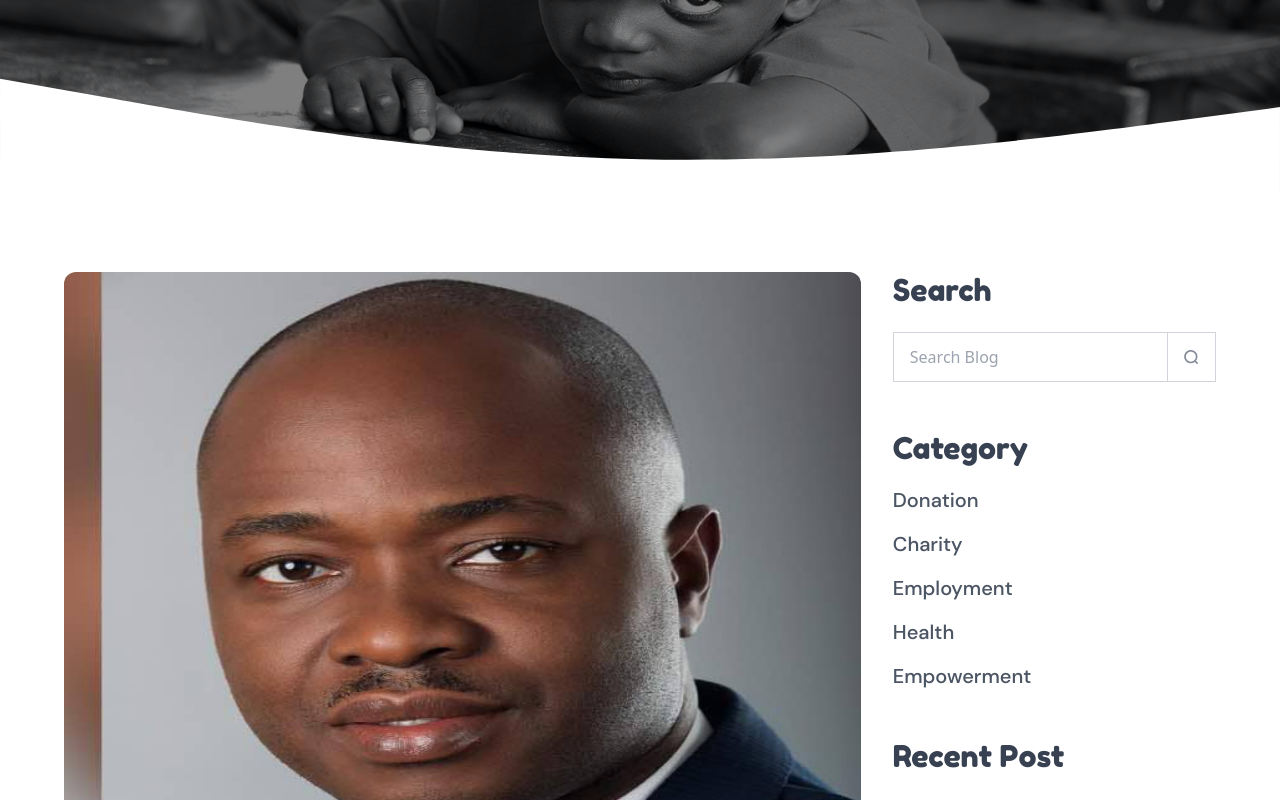
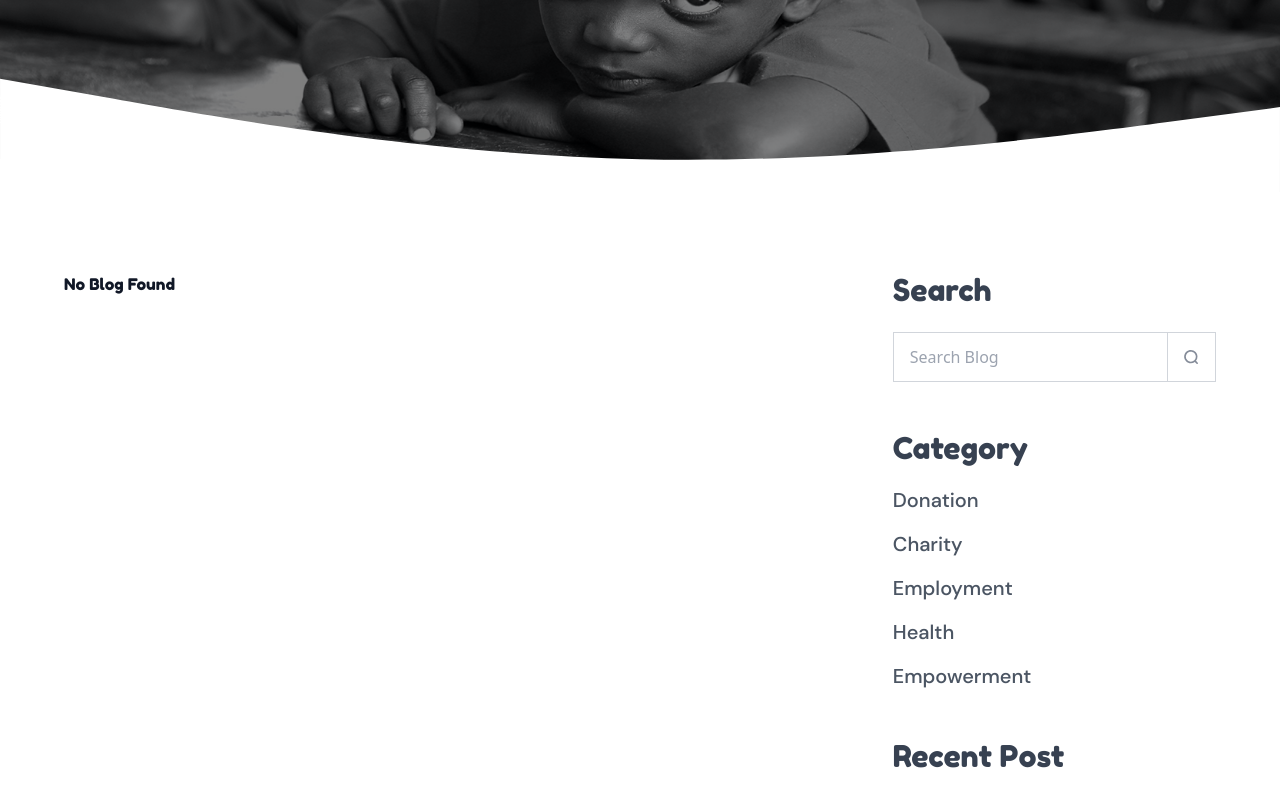
Before and after one commit to RACHID-WEBDEV/topedare, a React (Create React App) app: page /blog/1 in a window 1280 px wide. Shown: the part 300-1100 px from the top of the page. Built offline with nearby package versions, Linux system fonts and the light colour scheme.

Commit message:
Added Slug to Blog

```diff
--- a/src/App.js
+++ b/src/App.js
@@ -39,7 +39,7 @@ function App() {
         <Route path="gallery" element={<Gallery />} />
         <Route path="contact" element={<Contact />} />
         <Route path="blog" element={<Blog />} />
-        <Route path="blog/:id" element={<BlogDetail />} />
+        <Route path="blog/:slug" element={<BlogDetail />} />
         <Route path="blog-details" element={<BlogDetails />} />
         <Route path="project-listing" element={<ProjectListing />} />
         <Route path="*" element={<NotFound />} />
--- a/src/data/blog.js
+++ b/src/data/blog.js
@@ -44,7 +44,7 @@ const blogdata = [
             </p>
         </div>,
         date: "21 Sept, 2022",
-        title: "Tope Dare Foundation’ Pays JAMB Fees Of All Final Year Students In Ondo School",
+        title: "Tope Dare Foundation Pays JAMB Fees Of All Final Year Students In Ondo School",
         url: "/blog-details"
     },
     {
@@ -68,7 +68,7 @@ const blogdata = [
                 “In giving back to the society and more importantly the school that built my solid educational foundation, my charitable organization, Tope Dare Foundation, has paid for the 2021 JAMB examination fees for all the 149 final year students of St. Peter’s Unity Secondary, Akure because I believe these children have a future bright with hope to be great and successful.”
             </p>
             <q>
-                It is my expectation that this little seed being sown today shall germinate with fruits to produce successful scholars, global professionals, technocrats and business men that the society and school will be proud of.
+                It is my expectation that this little seed being sown today shall germinate with fruits to produce successful scholars, global professionals, technocrats and business men that the society and school will be proud of.”
 
             </q>
             <p>
--- a/src/pages/Blog.js
+++ b/src/pages/Blog.js
@@ -6,23 +6,25 @@ import ReactPaginate from "react-paginate";
 import { LeftArrow, RightArrow } from '../assets/svgsIcons';
 import { Link } from 'react-router-dom';
 import BlogBtn from './../components/form/BlogBtn';
+import { kebabCase } from '../utils/utils'
+
 
 export const LargeBlogcard = ({ blogPhoto, category, id, short_desc, title, slug }) => (
     <div className="border border-gray-200  p-2 rounded-lg group">
-        <Link to={`/blog/${id}`}>
+        <Link to={`/blog/${kebabCase(title)}`}>
             <div className="relative overflow-hidden rounded-md w-full max-h-96 h-80 ">
                 <img className="transform group-hover:scale-110 w-full h-full rounded-xl mb-6 transition-transform duration-500" src={blogPhoto} alt="blog" />
                 <span className="bg-yellow-300 absolute bottom-2 left-2 text-darken text-xs font-semibold px-4 py-1 uppercase  rounded-full">{category}</span>
             </div>
         </Link>
-        <Link to={`/blog/${id}`}>
+        <Link to={`/blog/${kebabCase(title)}`}>
             <h1 className="text-gray-900 font-bold my-3 lg:mt-4 font-DmSans text-xl lg:text-2xl two-row-paragraph">{title}</h1>
 
         </Link>
         <p className="text-gray-600 text-base lg:text-xl mb-3  two-row-paragraph">{short_desc}</p>
         {/* <Link to={`/blog/${id}`} className="underline">Read more</Link> */}
 
-        <BlogBtn title="Blog details" url={`/blog/${id}`} />
+        <BlogBtn title="Blog details" url={`/blog/${kebabCase(title)}`} />
 
     </div>
 )
--- a/src/pages/BlogDetail.js
+++ b/src/pages/BlogDetail.js
@@ -6,32 +6,46 @@ import PagesIntro from '../components/global/PagesIntro';
 import { Instagram, Twitter2, Search } from '../assets/svgsIcons';
 import BlogBtn from '../components/form/BlogBtn';
 import blogdata from '../data/blog';
+import { kebabCase } from '../utils/utils'
+// const SearchBar = ({ formSubmit, value, handleSearchKey, clearSearch }) => (
+//     <div className='searchBar-wrap'>
+//         <form onSubmit={formSubmit}>
+//             <input
+//                 type='text'
+//                 placeholder='Search By Category'
+//                 value={value}
+//                 onChange={handleSearchKey}
+//             />
+//             {value && <span onClick={clearSearch}>X</span>}
+//             <button>Go</button>
+//         </form>
+//     </div>
+// );
 
-const SearchBar = ({ formSubmit, value, handleSearchKey, clearSearch }) => (
-    <div className='searchBar-wrap'>
-        <form onSubmit={formSubmit}>
-            <input
-                type='text'
-                placeholder='Search By Category'
-                value={value}
-                onChange={handleSearchKey}
-            />
-            {value && <span onClick={clearSearch}>X</span>}
-            <button>Go</button>
-        </form>
-    </div>
-);
 
 const BlogDetails = () => {
-    const { id } = useParams();
-    const [blogs, setBlogs] = useState(null);
+    // const { id } = useParams();
+    const { slug } = useParams();
+
+
+    // const [blogs, setBlogs] = useState(null);
+    const [posts, setPosts] = useState(null);
+
 
     useEffect(() => {
-        let blogs = blogdata.find((blogs) => blogs.id === parseInt(id));
-        if (blogs) {
-            setBlogs(blogs);
+        let posts = blogdata.find((blog) => kebabCase(blog.title) === slug);
+        if (posts) {
+            setPosts(posts);
         }
-    }, [id]);
+    }, [slug]);
+
+
+    // useEffect(() => {
+    //     let blogs = blogdata.find((blogs) => blogs.id === parseInt(id));
+    //     if (blogs) {
+    //         setBlogs(blogs);
+    //     }
+    // }, [id]);
 
 
     return (
@@ -137,13 +151,13 @@ const BlogDetails = () => {
 
                         <div className="flex-1 px-4">
                             {
-                                blogs ? <div className="blog-details-wrapper">
+                                posts ? <div className="blog-details-wrapper">
                                     <div className="mb-8">
                                         <div className="">
-                                            <img src={blogs.blogImg} loading="lazy" alt="blog details" className="mb-8  max-h-80 w-full h-full lg:max-h-[600px] rounded-xl" />
+                                            <img src={posts.blogImg} loading="lazy" alt="blog details" className="mb-8  max-h-80 w-full h-full lg:max-h-[600px] rounded-xl" />
                                         </div>
                                         <h3 className="mb-4 font-medium text-3xl lg:text-4xl text-gray-800 ">
-                                            {blogs.title}
+                                            {posts.title}
                                         </h3>
                                         <ul className="flex flex-wrap text-gray-500 text-base">
                                             <li>21 September, 2022</li>
@@ -152,7 +166,7 @@ const BlogDetails = () => {
                                         </ul>
                                     </div>
 
-                                    {blogs.description}
+                                    {posts.description}
                                     {/* <blockquote className="my-6 ml-12 relative before:absolute before:top-0 before:-left-5 before:w-1 before:h-full before:empty before:bg-orange">
                                         Es un hecho establecido hace demasiado tiempo que un lector se distraerá con
                                         el contenido del texto de un sitio mientras que mira su diseño.
--- /dev/null
+++ b/src/utils/utils.js
@@ -0,0 +1,25 @@
+export const kebabCase = (str) =>
+  str
+    .replace(/([a-z])([A-Z])/g, "$1-$2")
+    .replace(/[\s_]+/g, "-")
+    .toLowerCase();
+
+export const kebabArray = (arr) => arr.map((item) => kebabCase(item));
+
+export const randomNumberText = (finalNum, setNumber) => {
+  let count = 0;
+  let newNum = "";
+  const interval = setInterval(() => {
+    count++;
+    for (let i = 0; i < finalNum.length; i++) {
+      newNum += Math.floor(Math.random() * 10);
+    }
+    setNumber(newNum);
+    newNum = "";
+    if (count === 20) {
+      clearInterval(interval);
+
+      setNumber("404");
+    }
+  }, 80);
+};
```
Also changed, not shown: src/utils/blogtest.js (renamed from utils/blogtest.js), src/utils/grid/4xl-grid.js (renamed from utils/grid/4xl-grid.js).
